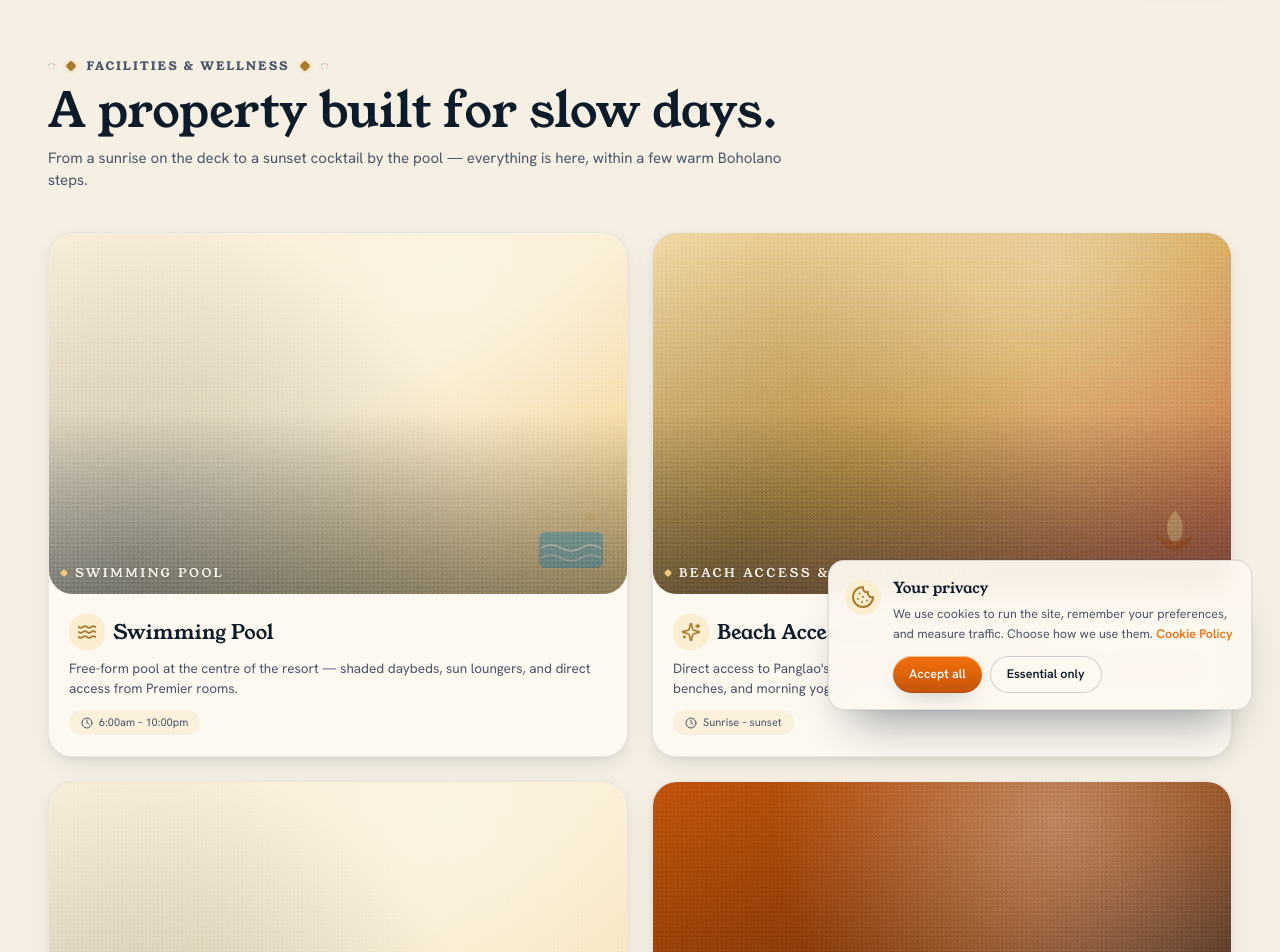
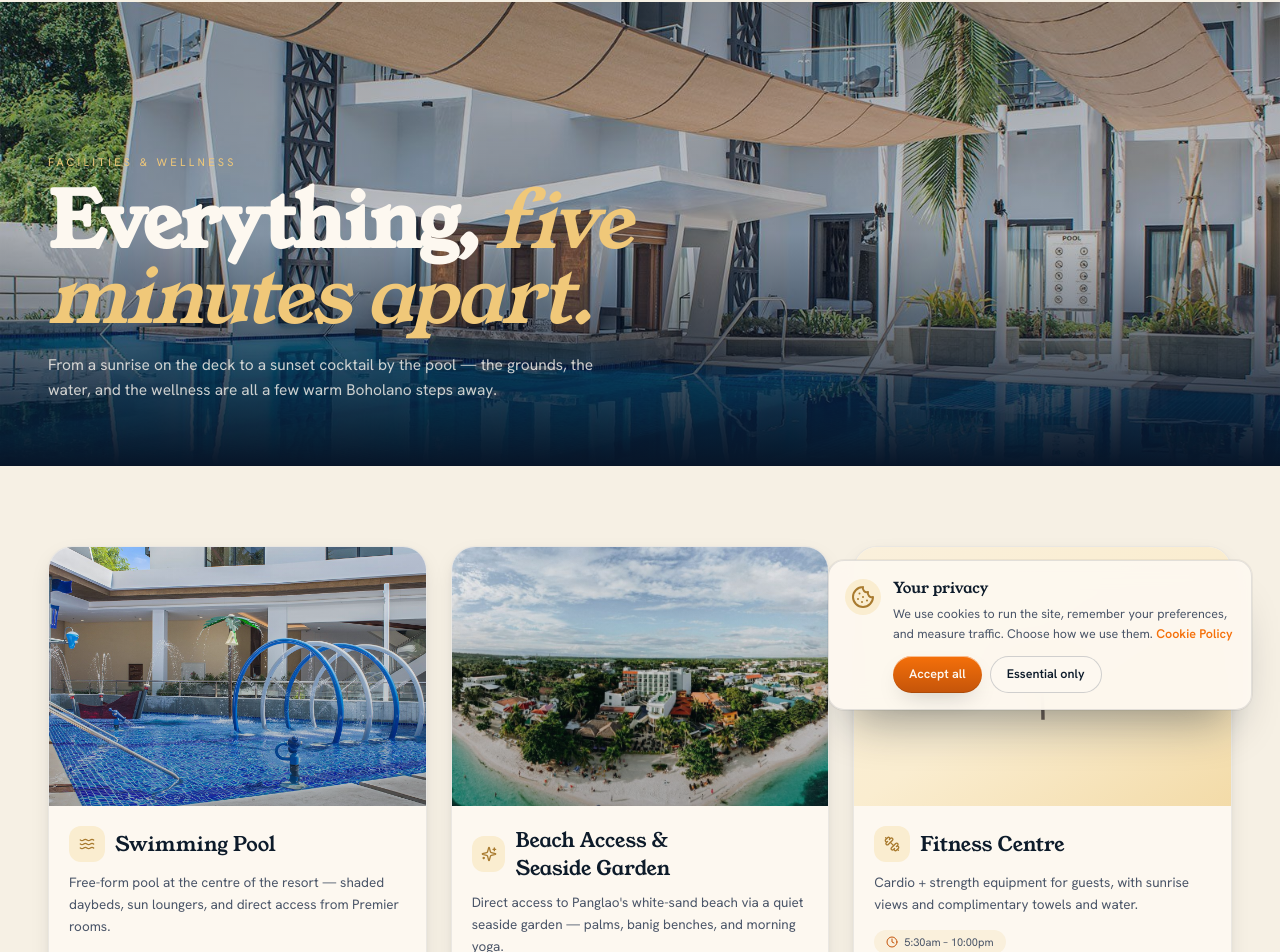
Before and after one commit to jocko-coder/ivywall-web, a Next.js app: page /facilities in a window 1280 px wide. Shown: the part 78-1030 px from the top of the page. Built offline with nearby package versions, Linux system fonts and the light colour scheme.

Commit message:
Facilities page: photo-forward showcase grid (real photos + brand illustration tiles)
Co-Authored-By: Claude Opus 4.8 (1M context) <noreply@anthropic.com>

```diff
--- a/app/facilities/page.tsx
+++ b/app/facilities/page.tsx
@@ -1,81 +1,14 @@
 import type { Metadata } from "next";
-import { Waves, Sparkles, Dumbbell, Baby, Wifi, Building2, Clock } from "lucide-react";
-import SectionDivider from "@/components/ui/SectionDivider";
-import PhotoFrame from "@/components/ui/PhotoFrame";
-import { facilities } from "@/lib/mock/facilities";
+import FacilitiesContent from "@/components/sections/FacilitiesContent";
 import { pageMeta } from "@/lib/seo/meta";
 
 export const metadata: Metadata = pageMeta({
   title: "Facilities & Wellness · The Ivywall Resort-Panglao",
   description:
-    "Lagoon swimming pools, the Ivy Spa pavilion, fitness studio, children's playground, resort-wide free Wi-Fi, and event spaces.",
+    "A free-form pool, beach access and seaside garden, fitness centre, children's playground, resort-wide free Wi-Fi, and event spaces — everything a few warm Boholano steps apart.",
   path: "/facilities",
 });
 
-const ICONS = {
-  pool: <Waves className="h-5 w-5" />,
-  spa: <Sparkles className="h-5 w-5" />,
-  gym: <Dumbbell className="h-5 w-5" />,
-  kids: <Baby className="h-5 w-5" />,
-  wifi: <Wifi className="h-5 w-5" />,
-  mice: <Building2 className="h-5 w-5" />,
-  lounge: <Building2 className="h-5 w-5" />,
-};
-
-const GRADIENTS: Record<string, string> = {
-  pool: "from-pearl-warm via-amber-soft to-gold-glow",
-  spa: "from-amber-warm via-amber to-terracotta",
-  gym: "from-pearl-warm via-amber-soft to-amber-warm",
-  kids: "from-palm via-palm-deep to-ink",
-  wifi: "from-pearl via-amber-soft to-amber-warm",
-  mice: "from-coral/20 via-coral-deep to-ink",
-  lounge: "from-amber-glow via-amber to-terracotta",
-};
-
-const ILLUS: Record<string, "pool" | "spa" | "palm" | "banana-leaf" | "capiz-window" | "tereza"> = {
-  pool: "pool",
-  spa: "spa",
-  gym: "palm",
-  kids: "banana-leaf",
-  wifi: "capiz-window",
-  mice: "tereza",
-  lounge: "tereza",
-};
-
-export default function FacilitiesPage() {
-  return (
-    <div className="container-x pt-10 pb-16 md:pt-14">
-      <div className="max-w-3xl">
-        <SectionDivider label="Facilities & Wellness" className="max-w-[280px]" />
-        <h1 className="mt-3 font-display text-4xl text-ink leading-tight md:text-5xl">
-          A property built for slow days.
-        </h1>
-        <p className="mt-3 text-[15px] text-clay">
-          From a sunrise on the deck to a sunset cocktail by the pool — everything is here, within a few warm Boholano steps.
-        </p>
-      </div>
-
-      <div className="mt-10 grid gap-6 md:grid-cols-2">
-        {facilities.map((f) => (
-          <article key={f.id} className="overflow-hidden rounded-3xl border border-clay/10 bg-pearl shadow-soft">
-            <PhotoFrame
-              photo={{ label: f.name, gradient: GRADIENTS[f.icon], illustration: ILLUS[f.icon] }}
-              rounded="rounded-none"
-              className="aspect-[16/10]"
-            />
-            <div className="p-5">
-              <div className="flex items-center gap-2 text-palm">
-                <span className="rounded-2xl bg-amber-soft p-2 text-amber-deep">{ICONS[f.icon]}</span>
-                <h3 className="font-display text-xl text-ink">{f.name}</h3>
-              </div>
-              <p className="mt-2 text-[13.5px] text-clay">{f.description}</p>
-              <div className="mt-3 inline-flex items-center gap-1.5 rounded-full bg-pearl-warm px-3 py-1 text-[11px] text-clay">
-                <Clock className="h-3 w-3" /> {f.hours}
-              </div>
-            </div>
-          </article>
-        ))}
-      </div>
-    </div>
-  );
+export default function Page() {
+  return <FacilitiesContent />;
 }
--- /dev/null
+++ b/components/sections/FacilitiesContent.tsx
@@ -0,0 +1,102 @@
+"use client";
+
+import { motion } from "framer-motion";
+import { Waves, Sparkles, Dumbbell, Baby, Wifi, Building2, Clock } from "lucide-react";
+import IllustrationSpot from "@/components/ui/IllustrationSpot";
+import { facilities } from "@/lib/mock/facilities";
+
+const ICONS: Record<string, React.ReactNode> = {
+  pool: <Waves className="h-4 w-4" />,
+  spa: <Sparkles className="h-4 w-4" />,
+  gym: <Dumbbell className="h-4 w-4" />,
+  kids: <Baby className="h-4 w-4" />,
+  wifi: <Wifi className="h-4 w-4" />,
+  mice: <Building2 className="h-4 w-4" />,
+  lounge: <Building2 className="h-4 w-4" />,
+};
+const GRADIENTS: Record<string, string> = {
+  gym: "from-pearl-warm via-amber-soft to-amber-warm",
+  kids: "from-palm via-palm-deep to-ink",
+  wifi: "from-pearl via-amber-soft to-amber-warm",
+  spa: "from-amber-warm via-amber to-terracotta",
+};
+const ILLUS: Record<string, "pool" | "spa" | "palm" | "banana-leaf" | "capiz-window" | "tereza"> = {
+  gym: "palm",
+  kids: "banana-leaf",
+  wifi: "capiz-window",
+  spa: "spa",
+};
+// Real photography where we have it; the rest fall back to the brand illustration tile.
+const PHOTO: Record<string, string> = {
+  "fac-pool": "/photos/BWPlus_Ivywall_16_Pool_Area.jpg",
+  "fac-beach": "/photos/BWPlus_Ivywall_01_Aerial_Beach.jpg",
+  "fac-mice": "/photos/BWPlus_Ivywall_12_Morning_Teraza.jpg",
+};
+
+export default function FacilitiesContent() {
+  return (
+    <div>
+      {/* Hero */}
+      <section className="relative h-[58svh] min-h-[420px] overflow-hidden bg-palm-night">
+        {/* eslint-disable-next-line @next/next/no-img-element */}
+        <img src="/photos/ivy_hero_2_pool.jpg" alt="The free-form pool at The Ivywall Resort" className="absolute inset-0 h-full w-full object-cover" />
+        <div className="absolute inset-0 bg-gradient-to-t from-palm-night via-palm-night/25 to-palm-night/35" />
+        <div className="container-x absolute inset-x-0 bottom-0">
+          <motion.div initial={{ opacity: 0, y: 22 }} animate={{ opacity: 1, y: 0 }} transition={{ duration: 0.8, ease: [0.2, 0.7, 0.2, 1] }} className="pb-11 md:pb-16">
+            <span className="text-[11px] uppercase tracking-[0.3em] text-gold-glow">Facilities &amp; Wellness</span>
+            <h1 className="mt-3 max-w-3xl font-display font-bold leading-[0.98] tracking-[-0.03em] text-pearl text-[clamp(38px,6vw,82px)]">
+              Everything,{" "}
+              <em className="font-light italic text-gold-glow">five minutes apart.</em>
+            </h1>
+            <p className="mt-4 max-w-xl text-[15.5px] leading-relaxed text-pearl/80">
+              From a sunrise on the deck to a sunset cocktail by the pool — the grounds, the water, and the wellness are all a few warm Boholano steps away.
+            </p>
+          </motion.div>
+        </div>
+      </section>
+
+      {/* Facilities grid */}
+      <section className="container-x py-14 md:py-20">
+        <div className="grid gap-6 md:grid-cols-3">
+          {facilities.map((f, i) => {
+            const photo = PHOTO[f.id];
+            return (
+              <motion.article
+                key={f.id}
+                initial={{ opacity: 0, y: 22 }}
+                whileInView={{ opacity: 1, y: 0 }}
+                viewport={{ once: true, margin: "-60px" }}
+                transition={{ duration: 0.55, delay: (i % 3) * 0.06, ease: [0.2, 0.7, 0.2, 1] }}
+                className="group overflow-hidden rounded-[24px] border border-clay/10 bg-pearl shadow-soft transition hover:shadow-deep"
+              >
+                <div className="relative aspect-[16/11] overflow-hidden">
+                  {photo ? (
+                    <>
+                      {/* eslint-disable-next-line @next/next/no-img-element */}
+                      <img src={photo} alt={f.name} loading="lazy" decoding="async" className="absolute inset-0 h-full w-full object-cover transition-transform duration-700 ease-out group-hover:scale-[1.06]" />
+                      <div className="absolute inset-0 bg-gradient-to-t from-ink/30 to-transparent" />
+                    </>
+                  ) : (
+                    <div className={`flex h-full w-full items-center justify-center bg-gradient-to-br ${GRADIENTS[f.icon] ?? "from-pearl-warm to-amber-soft"}`}>
+                      <IllustrationSpot kind={ILLUS[f.icon] ?? "palm"} size={92} />
+                    </div>
+                  )}
+                </div>
+                <div className="p-5">
+                  <div className="flex items-center gap-2.5">
+                    <span className="flex h-9 w-9 items-center justify-center rounded-xl bg-gold-soft text-gold-deep">{ICONS[f.icon]}</span>
+                    <h3 className="font-display text-xl text-ink">{f.name}</h3>
+                  </div>
+                  <p className="mt-2.5 text-[13.5px] leading-relaxed text-clay">{f.description}</p>
+                  <div className="mt-3.5 inline-flex items-center gap-1.5 rounded-full bg-pearl-warm px-3 py-1 text-[11px] text-clay">
+                    <Clock className="h-3 w-3 text-palm" /> {f.hours}
+                  </div>
+                </div>
+              </motion.article>
+            );
+          })}
+        </div>
+      </section>
+    </div>
+  );
+}
```
